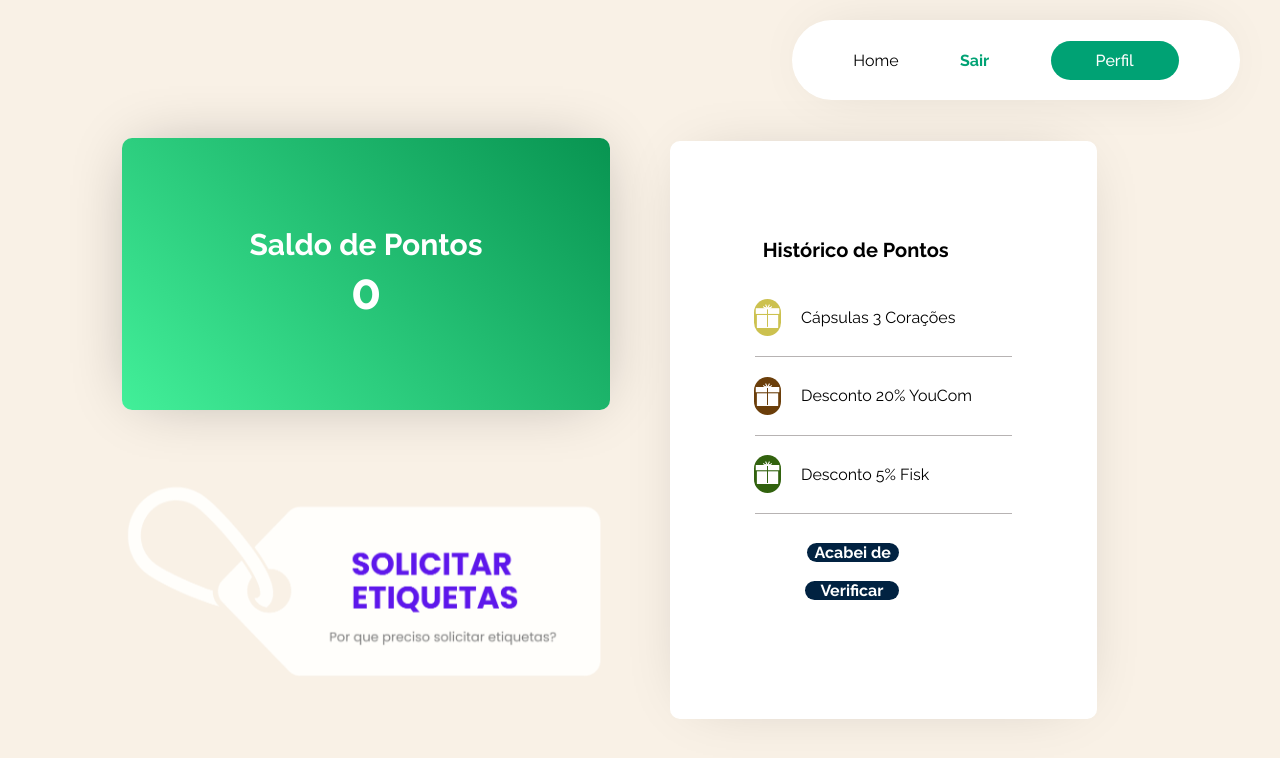
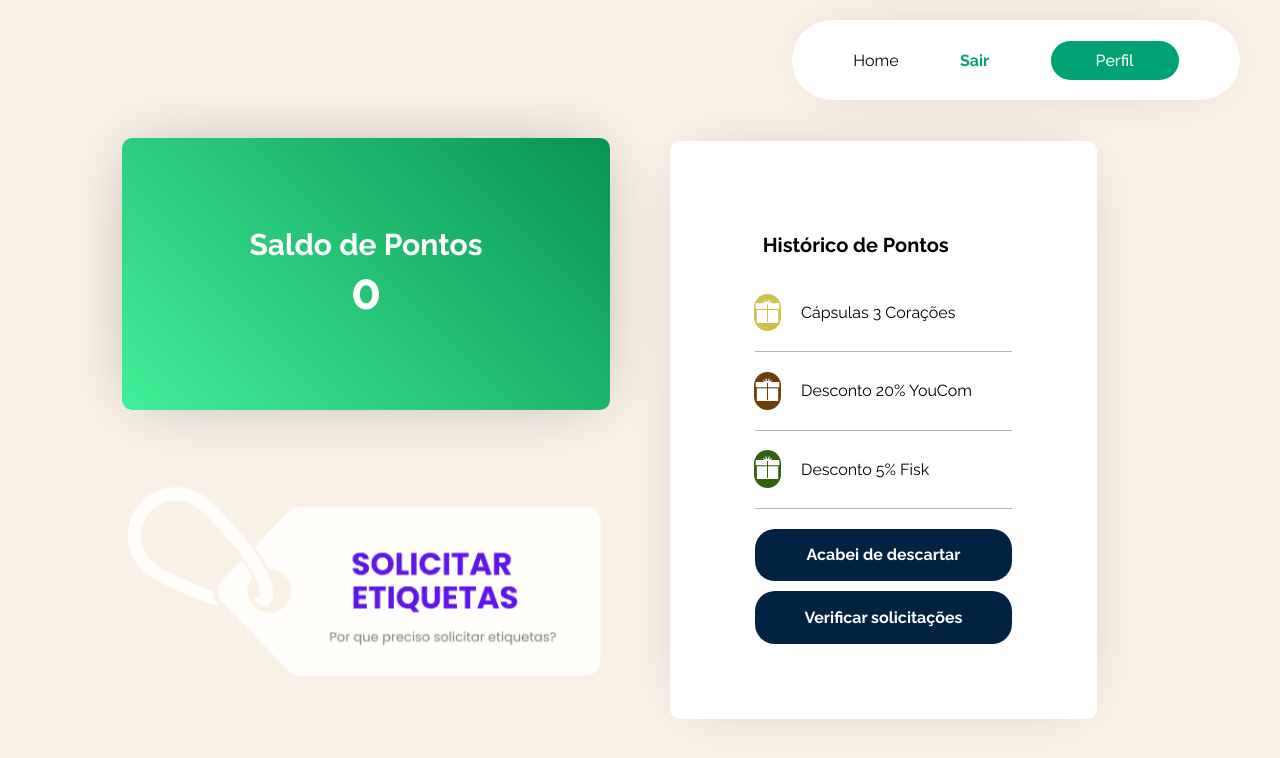
Before and after one commit to vicenteels/EcoBag, a Django app: page /perfil/ in a window 1280 px wide. Shown: the top 758 px of the page. Run offline with Django 5.2, Linux system fonts and the light colour scheme.

Commit message:
ajuste botões

```diff
--- a/ecobag/static/css/perfilusu2.css
+++ b/ecobag/static/css/perfilusu3.css
@@ -231,6 +231,8 @@
     flex-direction: column;
     justify-content: center;
     align-items: center;
+    margin-top: 10px;
+    gap: 10px;
 }
 
 .botao-solicitacao button {
--- a/ecobag/templates/perfilusu.html
+++ b/ecobag/templates/perfilusu.html
@@ -3,7 +3,7 @@
 <meta name="viewport" content="width=device-width, initial-scale=1.0">
 <title>Perfil</title>
 <link rel="stylesheet" href="../static/css/homeusu2.css">
-<link rel="stylesheet" href="../static/css/perfilusu2.css">
+<link rel="stylesheet" href="../static/css/perfilusu3.css">
 </head>
 
 <body>
@@ -61,12 +61,8 @@
 
                 <div class="botao-solicitacao">
                     <!-- Botão para abrir o modal -->
-                    <div>
-                        <button onclick="openModal()">Acabei de descartar</button>
-                    </div>
-                    <div>
-                        <button onclick="editarDescarte()">Verificar solicitações</button>
-                    </div>
+                    <button onclick="openModal()">Acabei de descartar</button>
+                    <button onclick="editarDescarte()">Verificar solicitações</button>
 
                 </div>
             </div>
```
